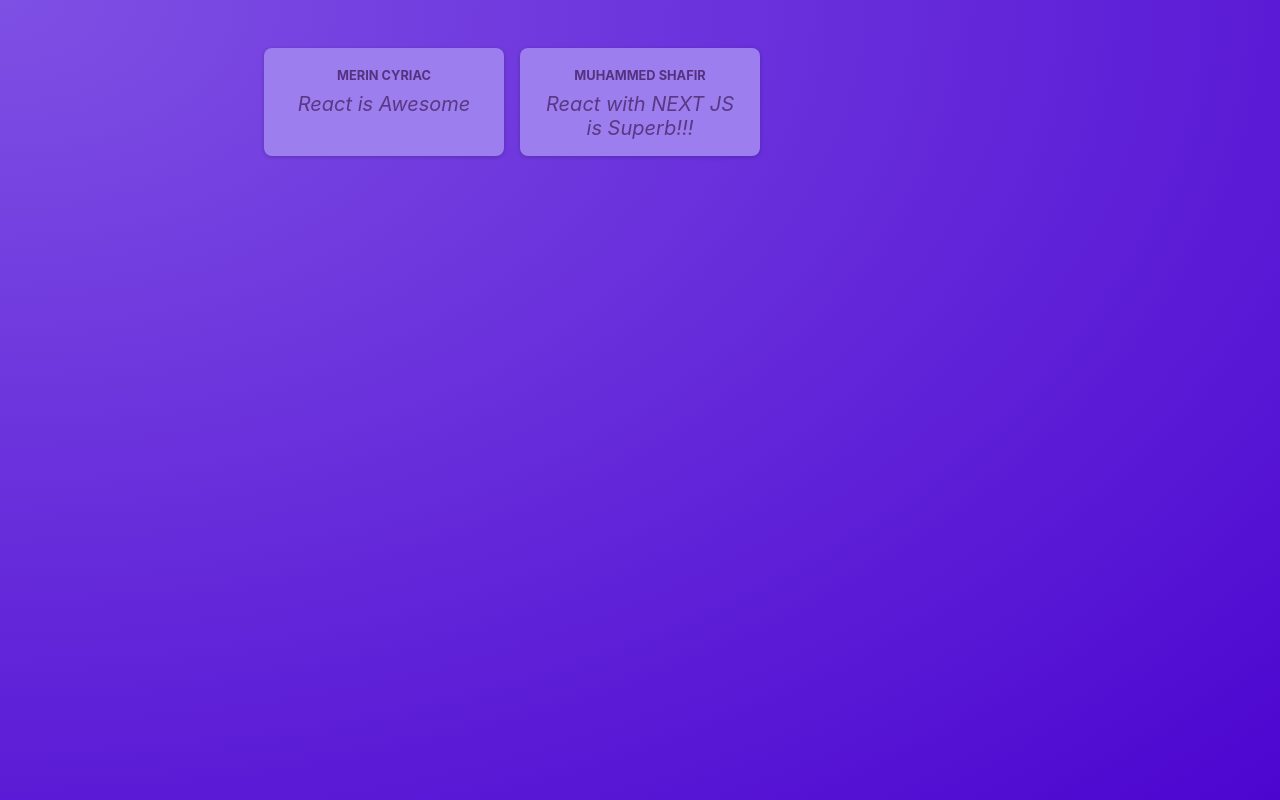
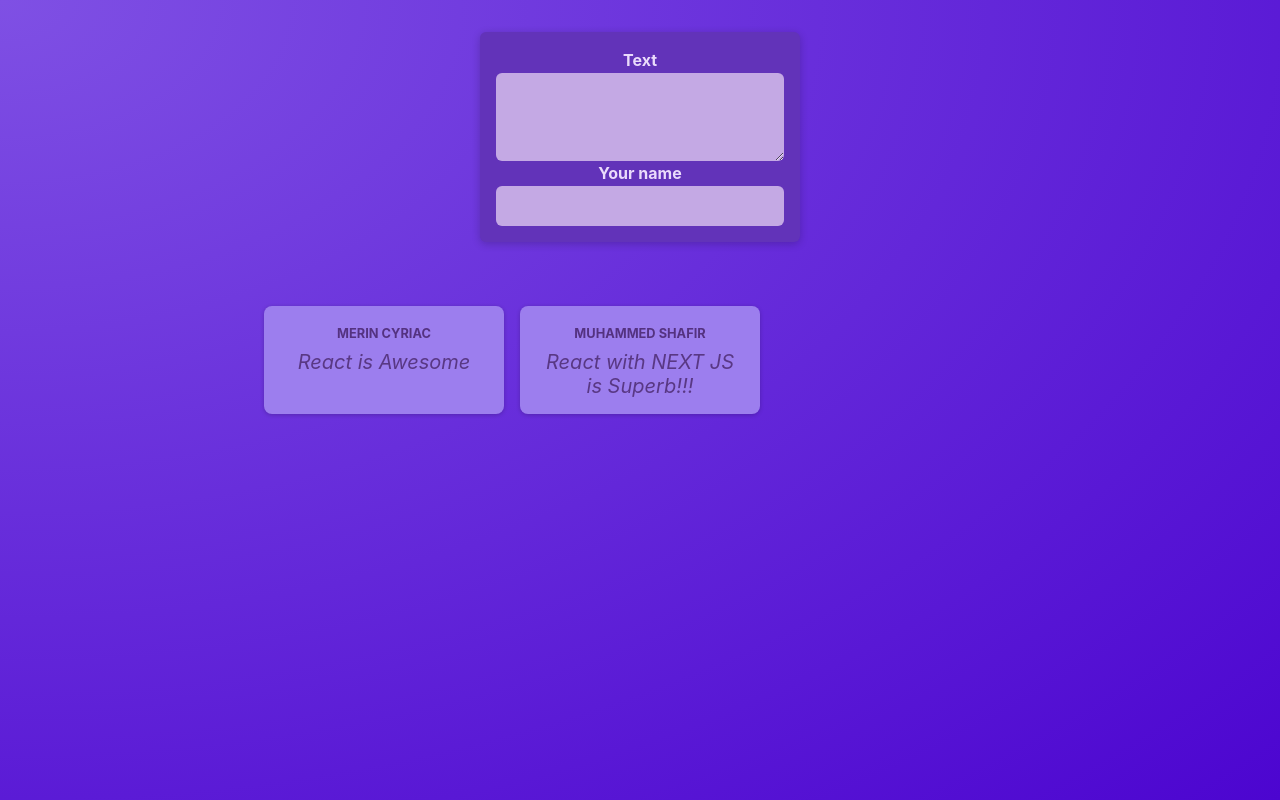
Before and after one commit to m-shafir/react-refactor-learning, a React (Vite) app: page / in a window 1280 px wide. Built offline with nearby package versions, Linux system fonts and the light colour scheme.

Commit message:
NewPost component created and its Style module also

```diff
--- /dev/null
+++ b/src/components/NewPost.jsx
@@ -0,0 +1,18 @@
+import styles from "./NewPost.module.css";
+
+function NewPost() {
+  return (
+    <form className={styles.form}>
+      <p>
+        <label htmlFor="body">Text</label>
+        <textarea id="body" required rows={3} />
+      </p>
+      <p>
+        <label htmlFor="name">Your name</label>
+        <input type="text" id="name" required />
+      </p>
+    </form>
+  );
+}
+
+export default NewPost;
--- /dev/null
+++ b/src/components/NewPost.module.css
@@ -0,0 +1,55 @@
+.form {
+  background-color: #6233b9;
+  padding: 1rem;
+  width: 20rem;
+  margin: 2rem auto;
+  border-radius: 6px;
+  box-shadow: 0 2px 8px rgba(0, 0, 0, 0.2);
+}
+
+.form label {
+  display: block;
+  margin-bottom: 0.05rem;
+  color: #eadbfb;
+  font-weight: bold;
+}
+
+.form input,
+.form textarea {
+  display: block;
+  width: 100%;
+  font: inherit;
+  padding: 0.5rem;
+  border-radius: 6px;
+  border: none;
+  background-color: #c4a9e4;
+  color: #28262c;
+}
+
+.actions {
+  display: flex;
+  justify-content: flex-end;
+  gap: 0.5rem;
+}
+
+.actions button {
+  cursor: pointer;
+  font: inherit;
+  padding: 0.5rem 1.5rem;
+  border: none;
+  border-radius: 4px;
+  background-color: #34036c;
+  color: #e5d5f7;
+}
+
+.actions button:hover {
+  background-color: #23014a;
+}
+
+.actions button[type="button"] {
+  background-color: transparent;
+}
+
+.actions button[type="button"]:hover {
+  color: #d1bee6;
+}
--- a/src/components/PostList.jsx
+++ b/src/components/PostList.jsx
@@ -1,12 +1,16 @@
+import NewPost from "./NewPost";
 import Post from "./Post";
 import styles from "./PostList.module.css";
 
 function PostList() {
   return (
-    <ul className={styles.posts}>
-      <Post author="Merin Cyriac" body="React is Awesome" />
-      <Post author="Muhammed Shafir" body="React with NEXT JS is Superb!!!" />
-    </ul>
+    <>
+      <NewPost />
+      <ul className={styles.posts}>
+        <Post author="Merin Cyriac" body="React is Awesome" />
+        <Post author="Muhammed Shafir" body="React with NEXT JS is Superb!!!" />
+      </ul>
+    </>
   );
 }
 
```
